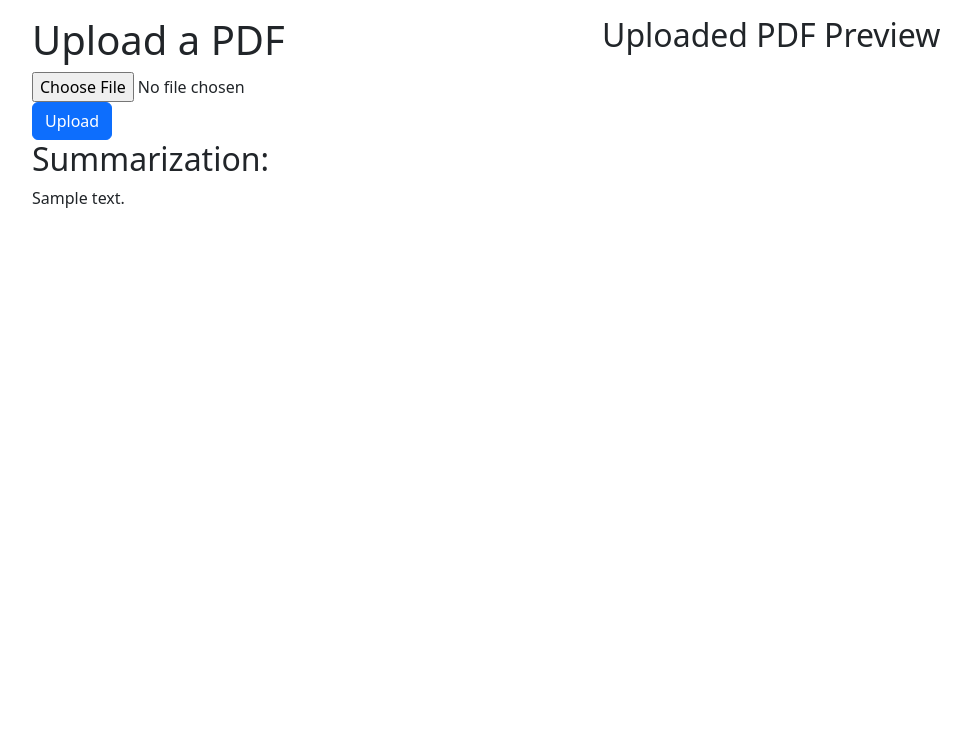
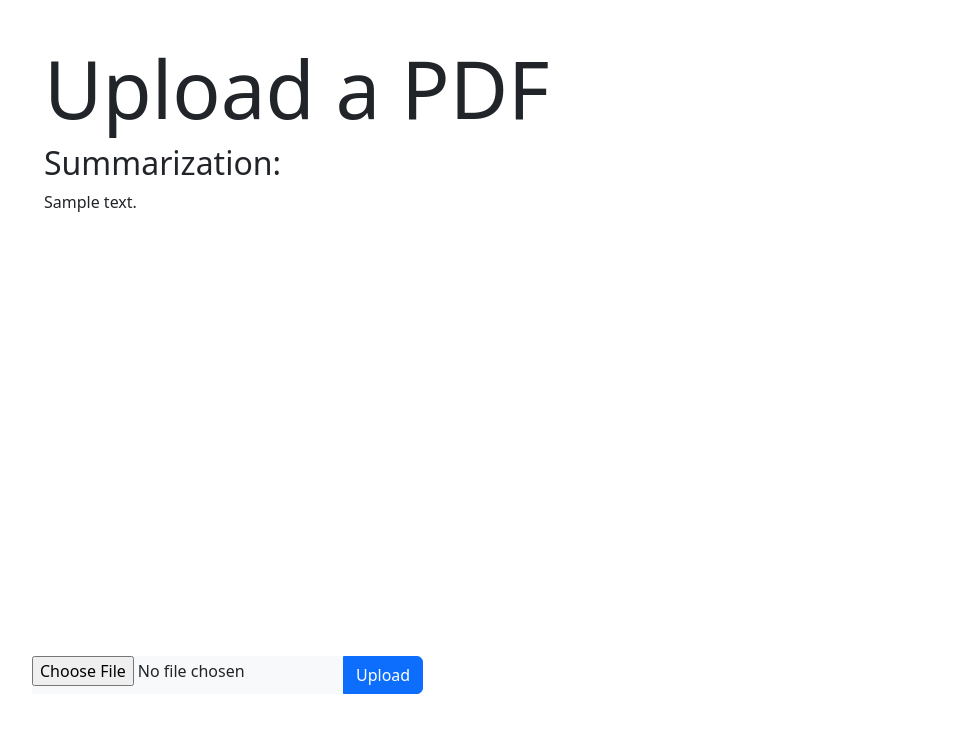
Before and after one commit to koolkusum/HackPrincetonS2024, a Python web app: template flask/templates/upload.html in a window 1280 px wide. Shown: the part 56-800 px from the top of the page, without its empty margins (50-1021 px from the left). Run offline with Jinja, Linux system fonts and the light colour scheme; the template is opened without the code that fills it: most values are stand-ins (such as "Sample title", 1, 10 or a date in 2020); some libraries are stand-ins or nearby versions.

Commit message:
amend resume

```diff
--- a/flask/templates/upload.html
+++ b/flask/templates/upload.html
@@ -14,28 +14,30 @@
 
     <div class="container mt-5 pt-4">
         <div class="row">
-            <div class="col-md-6">
-                <h1>Upload a PDF</h1>
-                <form action="/upload" method="post" enctype="multipart/form-data">
-                    <div class="form-group">
-                        <input type="file" class="form-control-file" name="pdf_file" accept=".pdf" required>
-                    </div>
-                    <button type="submit" class="btn btn-primary">Upload</button>
-                </form>
+            <div class="col-md-6 p-4 border-1">
+                <h1 class="display-1 pd-2">Upload a PDF</h1>
                 {% if formatted_message %}
-                <div class="summary-box">
+                <div class="summary-box overflow-auto border-3" style="height: 60vh">
                     <h2>Summarization:</h2>
                     <p>{{ formatted_message | safe }}</p>
                 </div>
                 <!-- Bootstrap Audio Player -->
                 {% endif %}
             </div>
-            <div class="col-md-6">
-                <h2>Uploaded PDF Preview</h2>
+            <div class="col-md-6 p-4">
+
                 {% if current_pdf %}
-                <iframe src="../static/uploads/{{ filename }}" class="embed-responsive" style="width: 100%; height: 600px;"></iframe>
+                <iframe src="../static/uploads/{{ filename }}" class="rounded-3 embed-responsive" style="width: 120%; height: 80vh;"></iframe>
                 {% endif %}
             </div>
+        </div>
+        <div class="row d-flex flex-column justify-content-center ">
+            <form action="/upload" method="post" enctype="multipart/form-data">
+                <div class="input-group d-flex align-self-center mt-2">
+                <input type="file" class="bg-body-tertiary form-control-file" name="pdf_file" accept=".pdf" required>
+                <button type="submit" class="input-group-text btn btn-primary">Upload</button>
+                </div>
+            </form>
         </div>
     </div>
 
```
Also changed, not shown: 1 other file.
